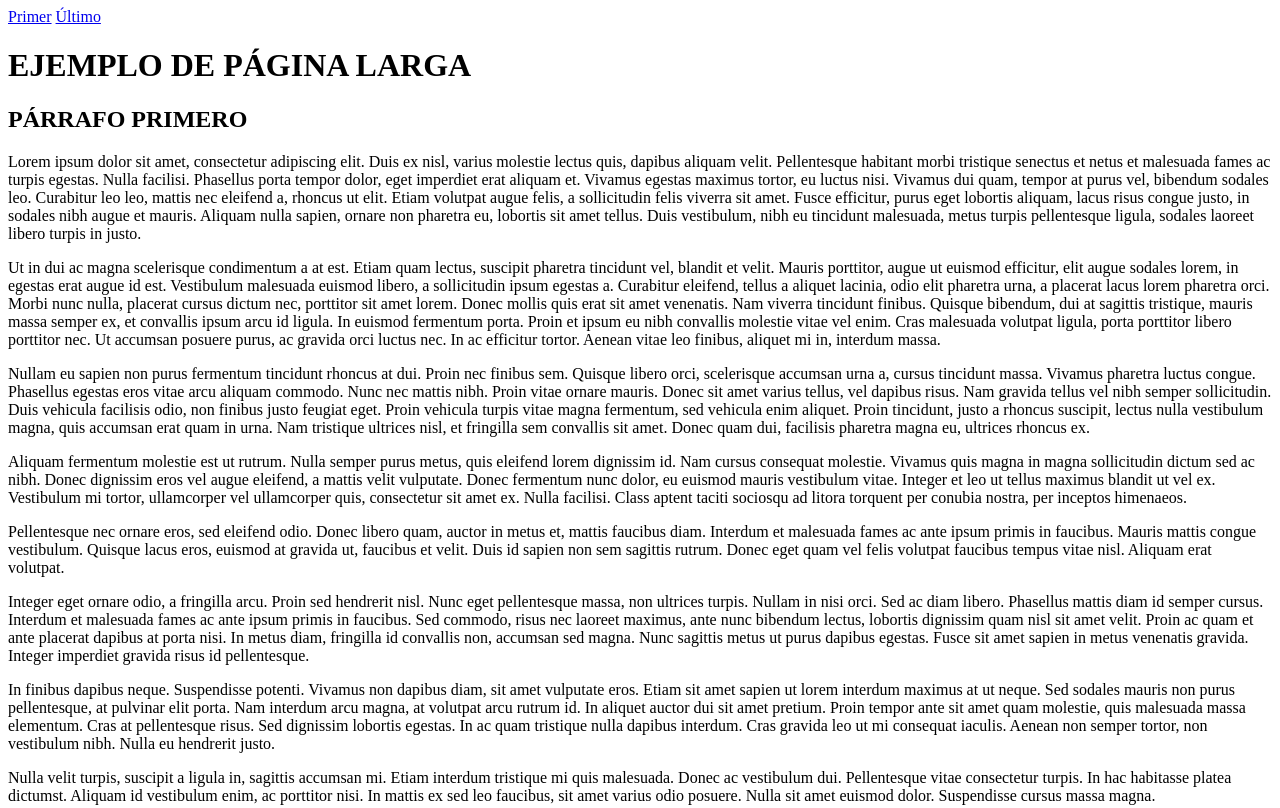
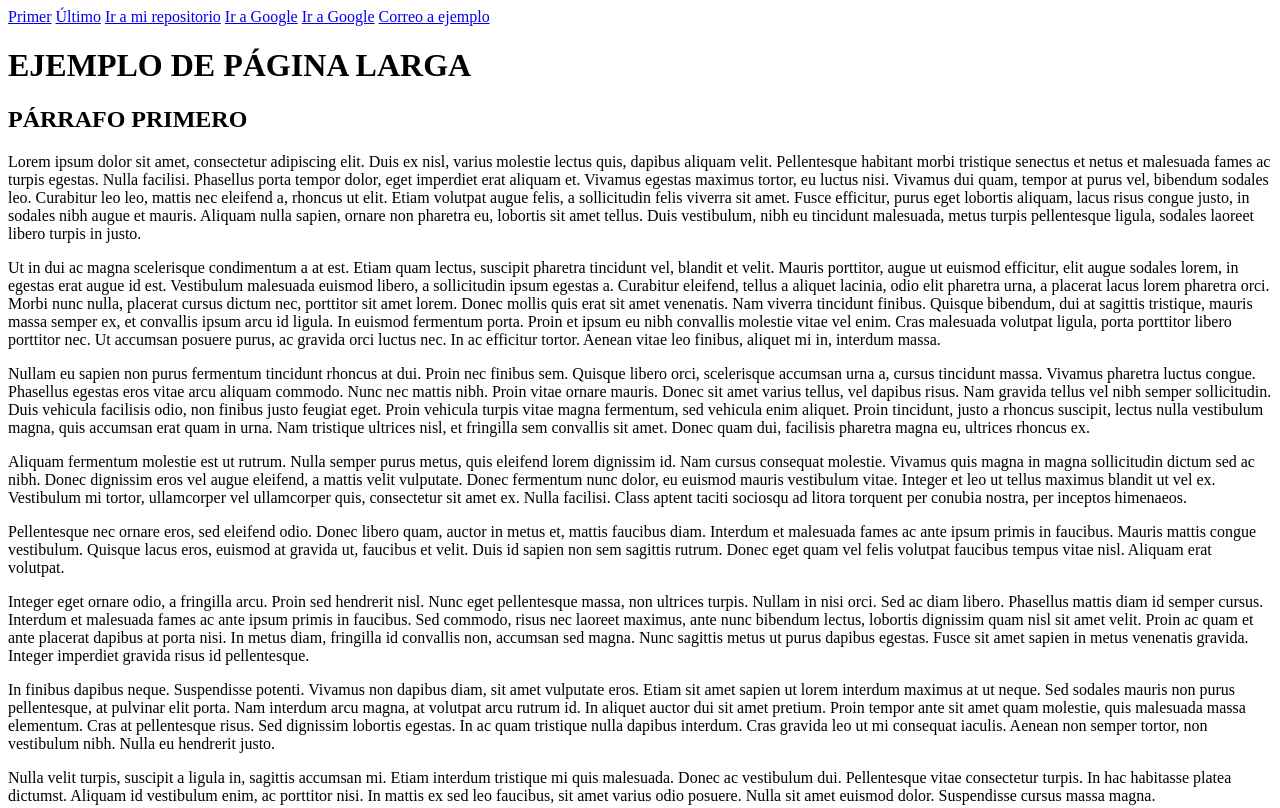
Before and after one commit to Imarpe10/Tema-2, a plain HTML site: page enlaces.html in a window 1280 px wide. Shown: the top 808 px of the page. Drawn offline with Linux system fonts and the light colour scheme.

Commit message:
Add files via upload

```diff
--- a/enlaces.html
+++ b/enlaces.html
@@ -8,6 +8,10 @@
     <nav>
     <a href="#pr">Primer</a>
     <a href="#ult">Último</a>
+    <a href="https://github.com/Imarpe10/Tema-2">Ir a mi repositorio</a>
+    <a href="http://google.es">Ir a Google</a>
+    <a href="http://google.es" target="_blank">Ir a Google</a>
+    <a href="mailto:ejemplo@Gmail.com">Correo a ejemplo</a>
     </nav>
     <a name="pr"></a>
     <h1>
```
